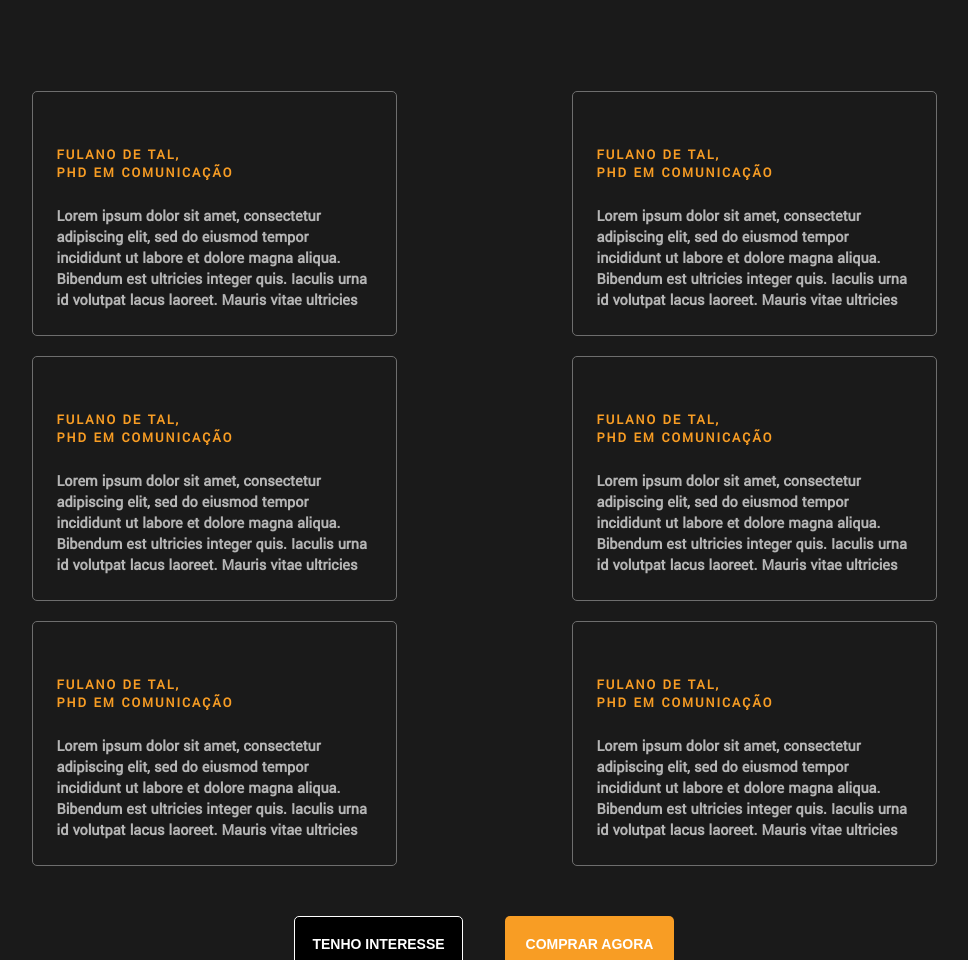
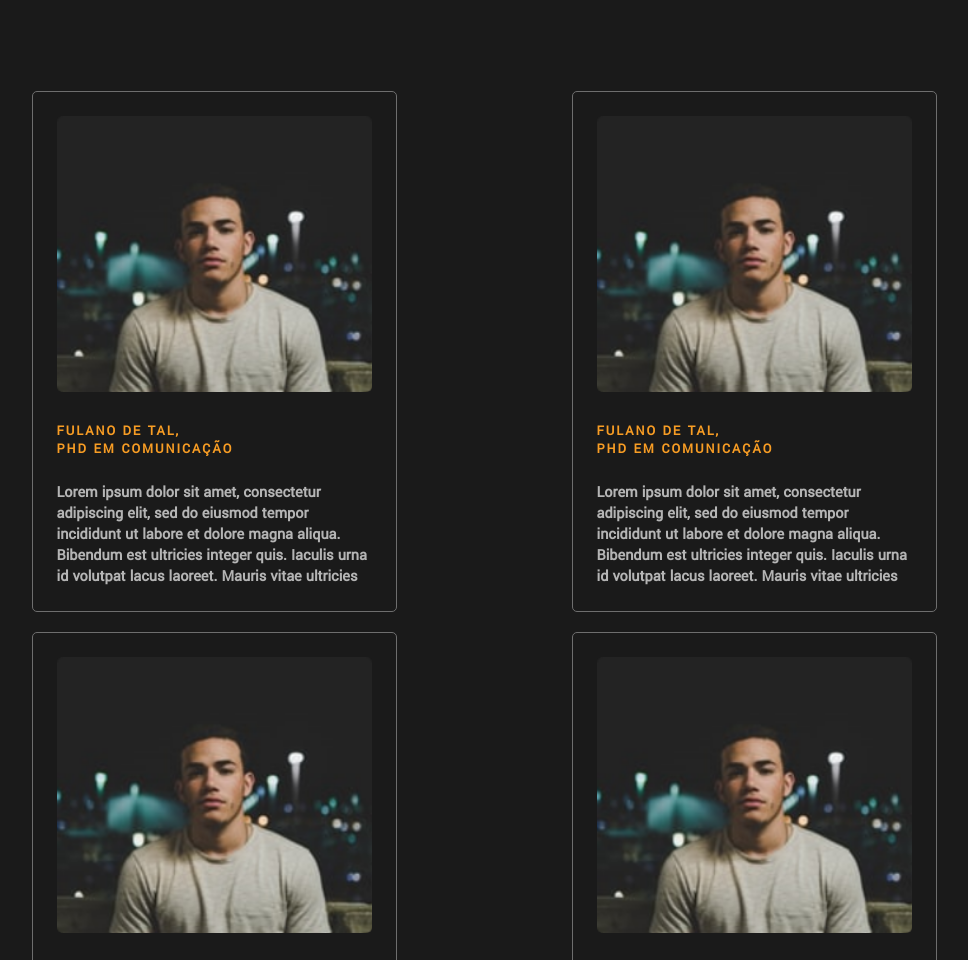
Before and after one commit to guigirotto/projeto2_raccoon, a website: page index.html in a window 1280 px wide. Shown: the part 3342-4302 px from the top of the page, without its empty margins (156-1124 px from the left). Drawn offline with Linux system fonts and the light colour scheme; the site is published under a folder, as on GitHub Pages, so addresses that start at the root find nothing.

Commit message:
Update index.html

```diff
--- a/index.html
+++ b/index.html
@@ -199,7 +199,7 @@
                 </div>
                 <div class="teachers__list">
                     <div class="teachers__list__box">
-                        <img src="/img/imgteacher.png" alt="">
+                        <img src="img/imgteacher.png" alt="">
                         <div class="teachers__list__box--txt">
                             <h5>FULANO DE TAL,<br> phd em comunicação</h5>
                             <p>
@@ -208,7 +208,7 @@
                         </div>
                     </div>
                     <div class="teachers__list__box">
-                        <img src="/img/imgteacher.png" alt="">
+                        <img src="img/imgteacher.png" alt="">
                         <div class="teachers__list__box--txt">
                             <h5>FULANO DE TAL,<br> phd em comunicação</h5>
                             <p>
@@ -217,7 +217,7 @@
                         </div>
                     </div>
                     <div class="teachers__list__box">
-                        <img src="/img/imgteacher.png" alt="">
+                        <img src="img/imgteacher.png" alt="">
                         <div class="teachers__list__box--txt">
                             <h5>FULANO DE TAL,<br> phd em comunicação</h5>
                             <p>
@@ -226,7 +226,7 @@
                         </div>
                     </div>
                     <div class="teachers__list__box">
-                        <img src="/img/imgteacher.png" alt="">
+                        <img src="img/imgteacher.png" alt="">
                         <div class="teachers__list__box--txt">
                             <h5>FULANO DE TAL,<br> phd em comunicação</h5>
                             <p>
@@ -235,7 +235,7 @@
                         </div>
                     </div>
                     <div class="teachers__list__box">
-                        <img src="/img/imgteacher.png" alt="">
+                        <img src="img/imgteacher.png" alt="">
                         <div class="teachers__list__box--txt">
                             <h5>FULANO DE TAL,<br> phd em comunicação</h5>
                             <p>
@@ -244,7 +244,7 @@
                         </div>
                     </div>
                     <div class="teachers__list__box">
-                        <img src="/img/imgteacher.png" alt="">
+                        <img src="img/imgteacher.png" alt="">
                         <div class="teachers__list__box--txt">
                             <h5>FULANO DE TAL,<br> phd em comunicação</h5>
                             <p>
```
